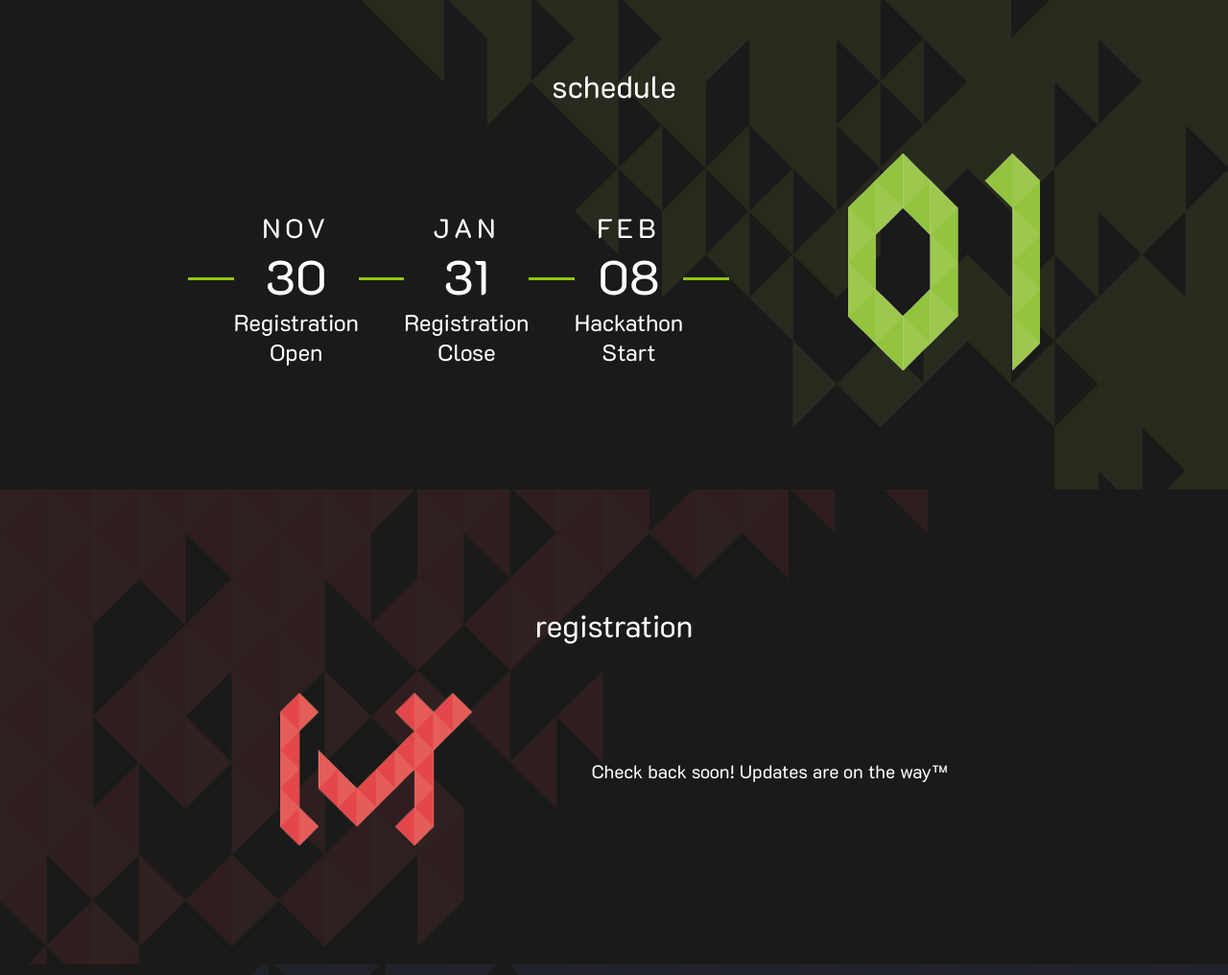
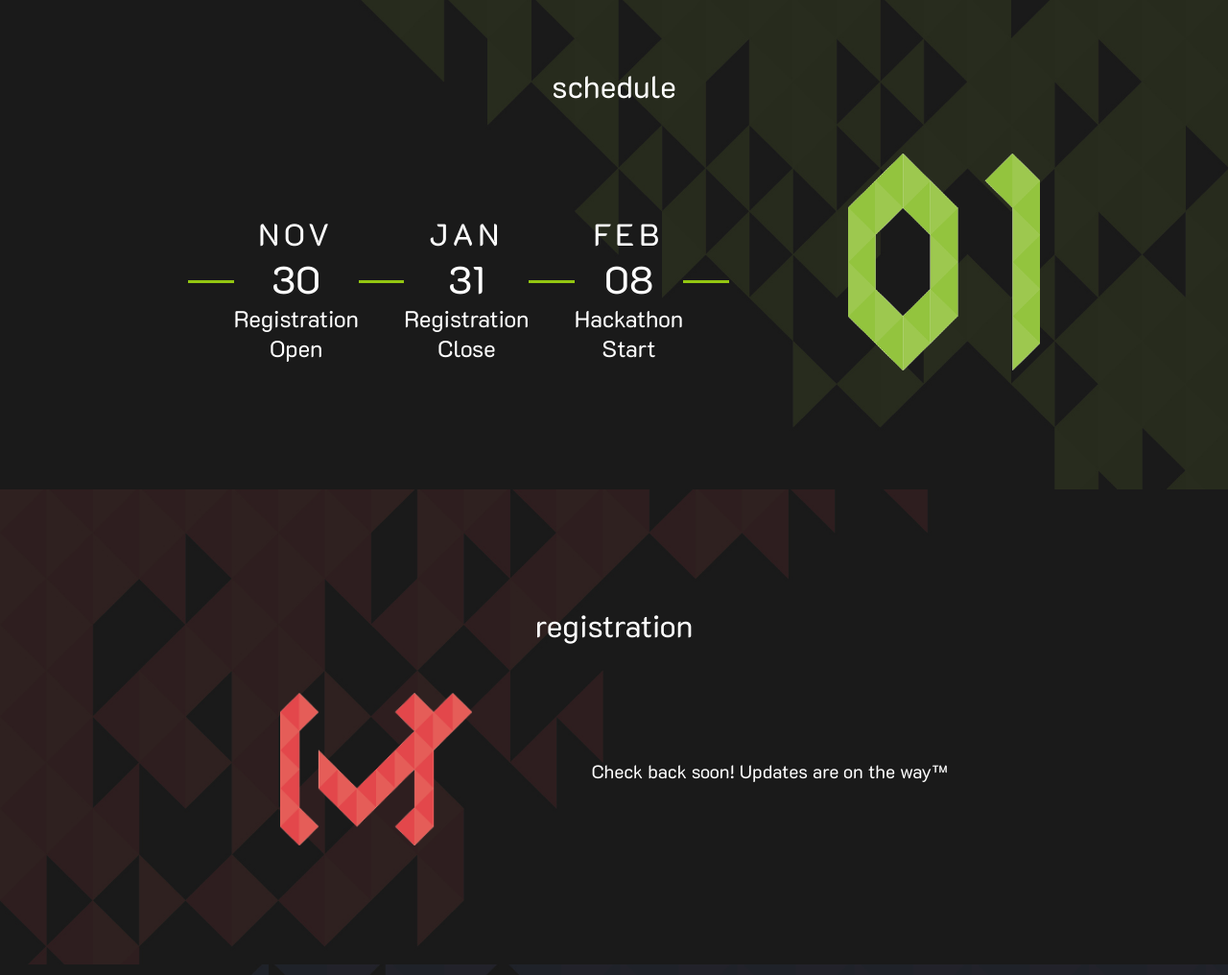
Before and after one commit to ugahacks/ugahacks-4, a plain HTML site: page index.html in a window 1280 px wide. Shown: the part 2066-3082 px from the top of the page at 96% size. Drawn offline with Linux system fonts and the light colour scheme.

Commit message:
Master forgive me I must push directly 1 last time

```diff
--- a/css/style.css
+++ b/css/style.css
@@ -45,18 +45,18 @@ h3{
 }
 
 h4{
-    font-size: 28px;
+    font-size: 200%;
     letter-spacing: 5px;
     font-weight: lighter;
 }
 
 h5{
-    font-size: 50px;
+    font-size: 250%;
     font-weight: lighter;
 }
 
 h6{
-    font-size: 24px;
+    font-size: 150%;
     font-weight: lighter;
 }
 
```
